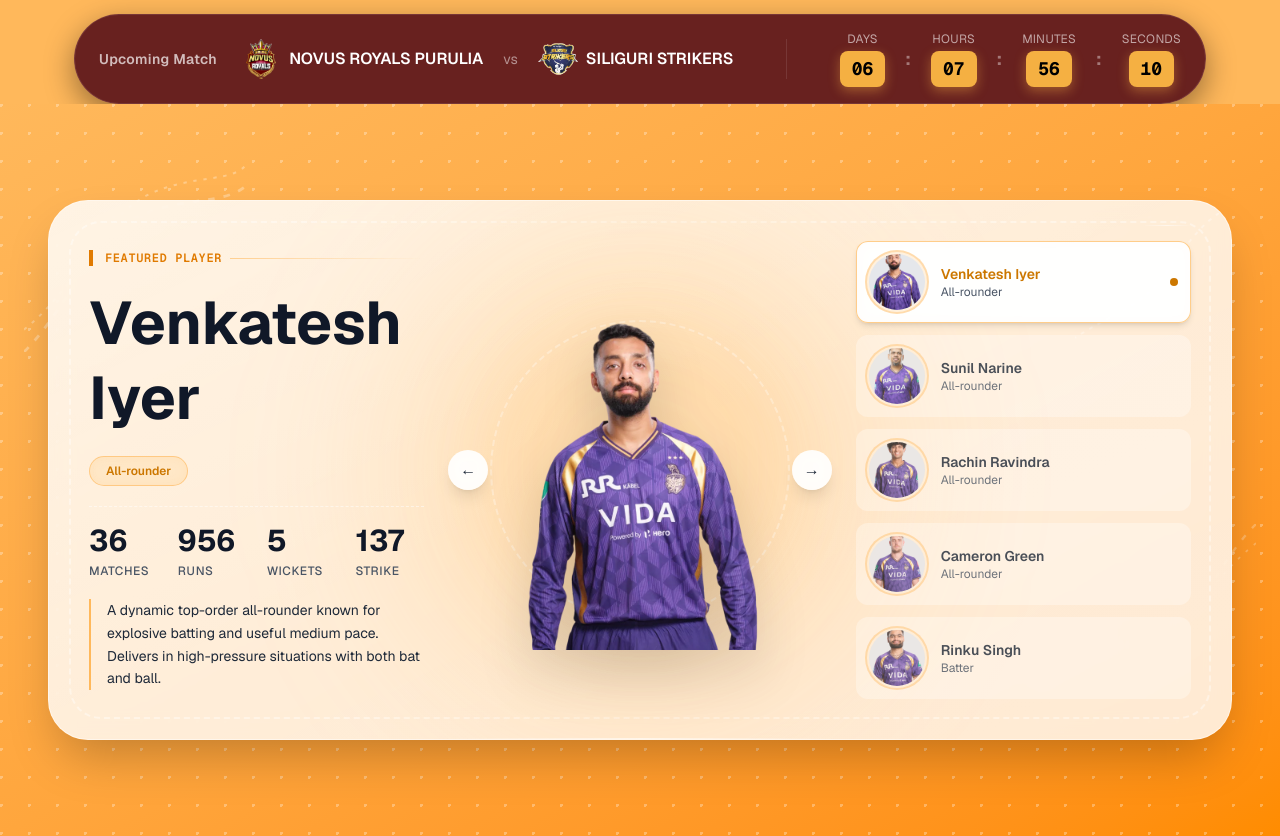
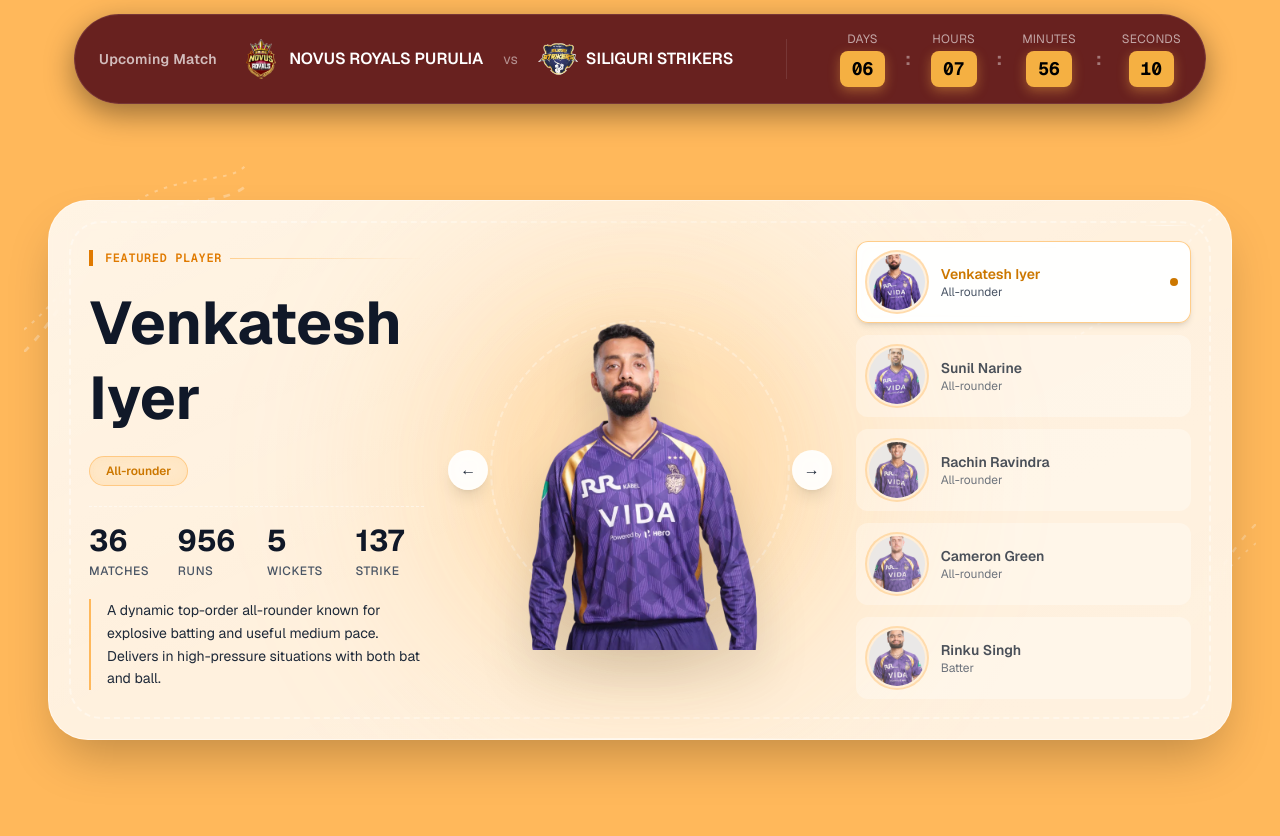
Before and after one commit to Rounak-Natta/novus-cricket, a Next.js app: page / in a window 1280 px wide. Shown: the part 793-1629 px from the top of the page. Built offline with nearby package versions, Linux system fonts and the light colour scheme.

Commit message:
Final Plyers  Section

```diff
--- a/src/components/OurPlayers.tsx
+++ b/src/components/OurPlayers.tsx
@@ -69,17 +69,8 @@
   }, []);
 
   return (
-    <section className="w-full py-24 px-4 md:px-12 bg-gradient-to-br from-[#ffb85b] via-[#ffa63d] to-[#ff8c00] relative overflow-hidden">
-      {/* Background dotted pattern - more visible */}
-      <div
-        className="absolute inset-0 opacity-30 pointer-events-none"
-        style={{
-          backgroundImage: `radial-gradient(circle at 1px 1px, #fff 2px, transparent 1px)`,
-          backgroundSize: "28px 28px",
-        }}
-      />
-
-      {/* Decorative arc - top left (more intense) */}
+    <section className="w-full py-24 px-4 md:px-12 relative overflow-hidden">
+      {/* Decorative arc - top left */}
       <svg
         className="absolute top-6 left-6 w-56 h-56 text-white/30 pointer-events-none"
         viewBox="0 0 200 200"
@@ -101,7 +92,7 @@
         />
       </svg>
 
-      {/* Decorative arc - bottom right (more intense) */}
+      {/* Decorative arc - bottom right */}
       <svg
         className="absolute bottom-6 right-6 w-72 h-72 text-white/25 pointer-events-none"
         viewBox="0 0 300 300"
@@ -127,7 +118,7 @@
 
       {/* MAIN CARD */}
       <div className="relative max-w-7xl mx-auto rounded-[2.5rem] bg-white/80 backdrop-blur-md border border-white/50 shadow-2xl overflow-hidden p-6 md:p-10 transition-all duration-300">
-        {/* Inner dashed border - more visible */}
+        {/* Inner dashed border */}
         <div className="absolute inset-5 rounded-[2rem] border-2 border-dashed border-white/40 pointer-events-none" />
 
         {/* Subtle arc inside card - top right */}
@@ -246,7 +237,7 @@
 
           {/* RIGHT: THUMBNAIL LIST */}
           <div className="space-y-3 relative">
-            {/* small dotted accent above list */}
+            {/* small accent above list */}
             <div className="absolute -top-4 right-0 w-12 h-px bg-gradient-to-r from-transparent via-white/50 to-transparent" />
 
             {players.map((p, i) => (
```
